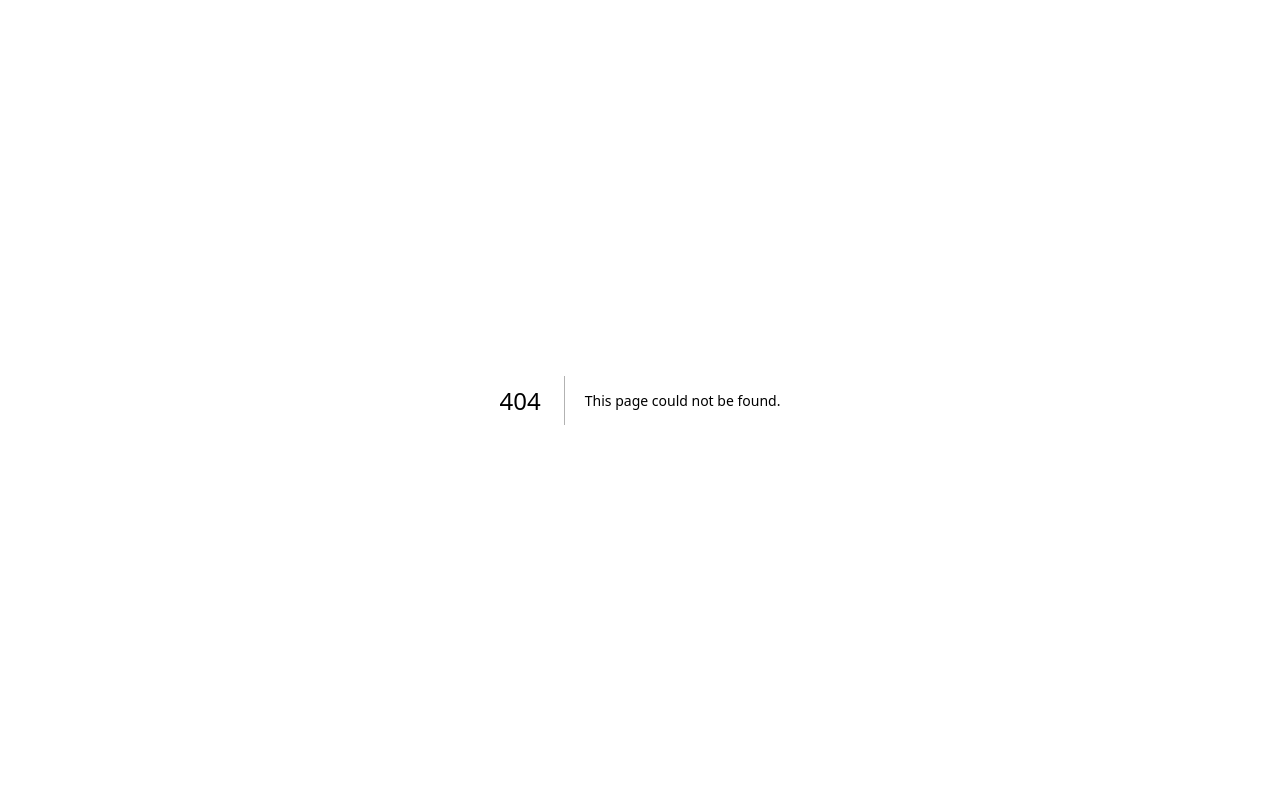
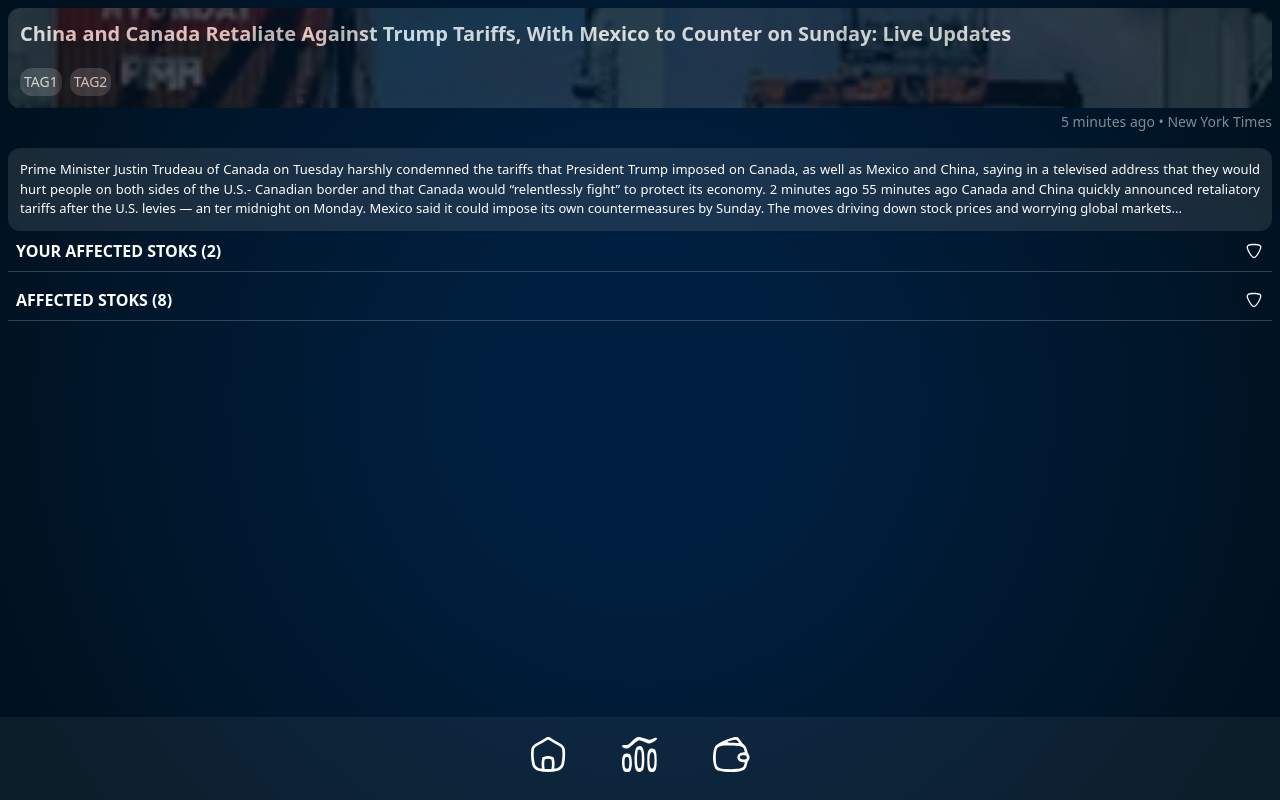
Before and after one commit to emigracja/app, a Next.js app in the folder frontend/: page /news/1 in a window 1280 px wide. Before the commit this address had no page. Built offline with nearby package versions, Linux system fonts and the light colour scheme.

Commit message:
feat(frontend): add detailed news component

```diff
--- a/frontend/src/app/layout.tsx
+++ b/frontend/src/app/layout.tsx
@@ -2,7 +2,6 @@ import type {Metadata, Viewport} from "next";
 import { Geist, Geist_Mono } from "next/font/google";
 import "./globals.css";
 import NavBar from "@/components/navbar/NavBar";
-import {ViewportMetaKeys} from "next/dist/lib/metadata/constants";
 
 const geistSans = Geist({
   variable: "--font-geist-sans",
@@ -43,12 +42,19 @@ export default function RootLayout({
 
     return (
     <html lang="en">
-      <body
+    <body
         className={`${geistSans.variable} ${geistMono.variable} antialiased`}
-      >
-        {children}
-        <NavBar />
-      </body>
+    >
+    <main className="grid grid-rows-[minmax(0,1fr)_auto] h-screen overflow-hidden">
+        <div className="row-start-1 overflow-auto">
+            {children}
+        </div>
+        <div className="row-start-2 w-full">
+            <NavBar/>
+        </div>
+    </main>
+
+    </body>
     </html>
-  );
+    );
 }
--- /dev/null
+++ b/frontend/src/app/news/[id]/page.tsx
@@ -0,0 +1,54 @@
+'use client'
+import { useState } from 'react';
+import Drawer from '@/components/drawer/Drawer';
+import Card from '@/components/news/Card';
+
+const news = {
+    id: "1",
+    title: "China and Canada Retaliate Against Trump Tariffs, With Mexico to Counter on Sunday: Live Updates",
+    publishedAt: "1741209855234",
+    author: "New York Times",
+    affectedStocks: 2,
+    imageUri: "/images/image.png",
+    text: "Prime Minister Justin Trudeau of Canada on Tuesday harshly condemned the tariffs that President Trump imposed on Canada, as well as Mexico and China, saying in a televised address that they would hurt people on both sides of the U.S.- Canadian border and that Canada would “relentlessly fight” to protect its economy. 2 minutes ago 55 minutes ago Canada and China quickly announced retaliatory tariffs after the U.S. levies — an ter midnight on Monday. Mexico said it could impose its own countermeasures by Sunday. The moves driving down stock prices and worrying global markets...",
+    tags: ["TAG1", "TAG2"],
+}
+
+ const NewsDetails = () => {
+    const [selectedDrawer, setSelectedDrawer] = useState<string | null>(null);
+
+    const handleDrawerChange = (id: string) => {
+        setSelectedDrawer(selectedDrawer === id ? null : id);
+    }
+
+    return (
+        <div className="flex flex-col p-2 h-full overflow-hidden" style={{ backgroundColor: "transparent" }}>
+            <Card id={null} title={news.title} publishedAt={news.publishedAt} affectedStocks={null} tags={news.tags} author={news.author} imageUri={news.imageUri} />
+            <article className="relative block text-[13px] text-white mt-10 rounded-xl p-3 box-content bg-white/10 text-justify">
+                {news.text}
+            </article>
+            <div className={"flex flex-col gap-2"}>
+                <Drawer id={"t"} text="YOUR AFFECTED STOKS (2)" open={selectedDrawer === "t"} onChange={handleDrawerChange}>
+                    <div className={"flex flex-col gap-2"}>
+                        <p className={"text-white font-bold"}>AAPL</p>
+                        <p className={"text-white font-bold"}>GOOGL</p>
+                    </div>
+                </Drawer>
+                <Drawer id={"y"} text="AFFECTED STOKS (8)" open={selectedDrawer === "y"} onChange={handleDrawerChange} >
+                    <div className={"flex flex-col gap-2"}>
+                        <p className={"text-white font-bold"}>AAPL</p>
+                        <p className={"text-white font-bold"}>GOOGL</p>
+                        <p className={"text-white font-bold"}>AAPL</p>
+                        <p className={"text-white font-bold"}>GOOGL</p>
+                        <p className={"text-white font-bold"}>AAPL</p>
+                        <p className={"text-white font-bold"}>GOOGL</p>
+                        <p className={"text-white font-bold"}>AAPL</p>
+                        <p className={"text-white font-bold"}>GOOGL</p>
+                    </div>
+                </Drawer>
+            </div>
+        </div>
+    );
+}
+
+export default NewsDetails;
--- a/frontend/src/app/news/page.tsx
+++ b/frontend/src/app/news/page.tsx
@@ -1,8 +1,5 @@
 import {News} from "../../types/news";
 import Card from "@/components/news/Card";
-
-export default function NewsPage() {
-
 const news: News[] = [
     {
         id: "1",
@@ -12,11 +9,103 @@ export default function NewsPage() {
         author: "New York Times",
         tags: ["TAG1", "TAG2"],
         imageUri: "/images/image.png"
-        }
+    },
+    {
+        id: "2",
+        title: "China and Canada Retaliate Against Trump Tariffs, With Mexico to Counter on Sunday: Live Updates",
+        publishedAt: "1741209855234",
+        affectedStocks: 2,
+        author: "New York Times",
+        tags: ["TAG1", "TAG2"],
+        imageUri: "/images/image.png"
+    },
+    {
+        id: "3",
+        title: "China and Canada Retaliate Against Trump Tariffs, With Mexico to Counter on Sunday: Live Updates",
+        publishedAt: "1741209855234",
+        affectedStocks: 2,
+        author: "New York Times",
+        tags: ["TAG1", "TAG2"],
+        imageUri: "/images/image.png"
+    },
+    {
+        id: "4",
+        title: "China and Canada Retaliate Against Trump Tariffs, With Mexico to Counter on Sunday: Live Updates",
+        publishedAt: "1741209855234",
+        affectedStocks: 2,
+        author: "New York Times",
+        tags: ["TAG1", "TAG2"],
+        imageUri: "/images/image.png"
+    },
+    {
+        id: "5",
+        title: "China and Canada Retaliate Against Trump Tariffs, With Mexico to Counter on Sunday: Live Updates",
+        publishedAt: "1741209855234",
+        affectedStocks: 2,
+        author: "New York Times",
+        tags: ["TAG1", "TAG2"],
+        imageUri: "/images/image.png"
+    },
+    {
+        id: "6",
+        title: "China and Canada Retaliate Against Trump Tariffs, With Mexico to Counter on Sunday: Live Updates",
+        publishedAt: "1741209855234",
+        affectedStocks: 2,
+        author: "New York Times",
+        tags: ["TAG1", "TAG2"],
+        imageUri: "/images/image.png"
+    },
+    {
+        id: "7",
+        title: "China and Canada Retaliate Against Trump Tariffs, With Mexico to Counter on Sunday: Live Updates",
+        publishedAt: "1741209855234",
+        affectedStocks: 2,
+        author: "New York Times",
+        tags: ["TAG1", "TAG2"],
+        imageUri: "/images/image.png"
+    },
+    {
+        id: "8",
+        title: "China and Canada Retaliate Against Trump Tariffs, With Mexico to Counter on Sunday: Live Updates",
+        publishedAt: "1741209855234",
+        affectedStocks: 2,
+        author: "New York Times",
+        tags: ["TAG1", "TAG2"],
+        imageUri: "/images/image.png"
+    },
+    {
+        id: "9",
+        title: "China and Canada Retaliate Against Trump Tariffs, With Mexico to Counter on Sunday: Live Updates",
+        publishedAt: "1741209855234",
+        affectedStocks: 2,
+        author: "New York Times",
+        tags: ["TAG1", "TAG2"],
+        imageUri: "/images/image.png"
+    },
+    {
+        id: "10",
+        title: "China and Canada Retaliate Against Trump Tariffs, With Mexico to Counter on Sunday: Live Updates",
+        publishedAt: "1741209855234",
+        affectedStocks: 2,
+        author: "New York Times",
+        tags: ["TAG1", "TAG2"],
+        imageUri: "/images/image.png"
+    },
+    {
+        id: "11",
+        title: "China and Canada Retaliate Against Trump Tariffs, With Mexico to Counter on Sunday: Live Updates",
+        publishedAt: "1741209855234",
+        affectedStocks: 2,
+        author: "New York Times",
+        tags: ["TAG1", "TAG2"],
+        imageUri: "/images/image.png"
+    },
+
 ]
 
+export default function NewsPage() {
     return (
-        <div className="flex flex-col gap-10 p-2" style={{
+        <div className="flex flex-col gap-10 p-2 h-full overflow-scroll" style={{
             backgroundColor: "transparent"
         }}>
             {news.map((element) => (
--- a/frontend/src/app/page.tsx
+++ b/frontend/src/app/page.tsx
@@ -1,5 +1,3 @@
-import Image from "next/image";
-
 export default function Home() {
   return (
     <div style={{
--- /dev/null
+++ b/frontend/src/components/drawer/Drawer.tsx
@@ -0,0 +1,31 @@
+'use client'
+
+import Image from "next/image";
+import arrow from "../../../public/icons/play.svg";
+import {ReactElement} from "react";
+
+const Drawer = ({ id, text,  open, children, onChange }: { id: string,text: string, open: boolean, onChange: (id: string) => void , children: ReactElement | ReactElement[]}) => {
+    return (
+        <div>
+            <label htmlFor={id} className="flex justify-between w-full font-bold p-2 bold  text-white border-b border-white/20 active:bg-white/5">
+                <span>
+                    {text}
+                </span>
+                <Image className={`${open ? "rotate-180" : ""}`} src={arrow} alt={arrow} />
+            </label>
+            <div className='overflow-scroll h-full'>
+               {open && children}
+            </div>
+            <input
+                id={id}
+                name="drawer"
+                className={`w-0 h-0 absolute`}
+                type="checkbox"
+                checked={open}
+                onChange={() => onChange(id)}
+            />
+        </div>
+    );
+};
+
+export default Drawer;
--- a/frontend/src/components/navbar/NavBar.tsx
+++ b/frontend/src/components/navbar/NavBar.tsx
@@ -3,20 +3,23 @@ import Image from "next/image";
 import home from "../../../public/icons/home.svg";
 import stocks from "../../../public/icons/stocks.svg";
 import wallet from "../../../public/icons/wallet.svg";
+import Link from "next/link";
 
 const NavBar = (): ReactElement => {
     const icons = [
-        {src: home, alt: "home"},
+        {src: home, alt: "news"},
         {src: stocks, alt: "stocks"},
         {src: wallet, alt: "wallet"}
     ];
     return (
-        <nav className="absolute bottom-0 flex w-full justify-center align-center box-border bg-white/5">
+        <nav className="flex w-full justify-center align-center box-border bg-white/5">
             <ul className="flex gap-8 py-2 mb-2">
                 {icons.map((icon, index) => (
                     <li key={index}>
                         <button className="p-3 rounded-xl active:bg-white/10">
-                            <Image className="select-none pointer-events-none" src={icon.src} alt={icon.alt}/>
+                            <Link href={`/${icon.alt}`}>
+                                <Image className="select-none pointer-events-none" src={icon.src} alt={icon.alt}/>
+                            </Link>
                         </button>
                     </li>
                 ))}
--- a/frontend/src/components/news/Card.tsx
+++ b/frontend/src/components/news/Card.tsx
@@ -3,10 +3,10 @@ import Tag from "@/components/news/Tag";
 import Image from "next/image";
 
 interface Props {
-    id: string;
+    id: string | null;
     title: string;
     publishedAt: string;
-    affectedStocks: number;
+    affectedStocks: number | null;
     tags: string[];
     author: string;
     imageUri: string;
@@ -14,7 +14,7 @@ interface Props {
 
 const getTimeDifference = (publishedAt: string): string => {
     const now = Date.now();
-    const published = parseInt(publishedAt) * 1000;
+    const published = parseInt(publishedAt);
     const diff = now - published;
 
     const timeUnits = [
@@ -46,8 +46,8 @@ const Card = ({
     const publishedAtString = getTimeDifference(publishedAt);
 
     return (
-        <a className="relative block text-xl text-white rounded-xl p-3 box-content" href={`/news/${id}`}>
-            <section className="flex flex-col gap-5 justify-end">
+        <section className="relative block text-xl text-white rounded-xl p-3 box-content" >
+            <a href={ id != null ? `/news/${id}` : ''} className="flex flex-col gap-5 justify-end">
                 <p className={"text-white font-bold"}>
                     {title}
                 </p>
@@ -55,13 +55,15 @@ const Card = ({
                     <div className={"flex gap-2"}>
                         {tags.map((tag) => <Tag key={tag}>{tag}</Tag>)}
                     </div>
+                    {affectedStocks &&
                     <p className={"text-white font-bold text-sm h-0 mt-3"}>
                         Affected Stocks ({affectedStocks})
                     </p>
+                    }
                 </div>
-            </section>
+            </a>
             <Image
-                className="absolute inset-0 object-cover box-content opacity-60 rounded-xl"
+                className="absolute inset-0 object-cover box-content opacity-60 rounded-xl pointer-events-none"
                 src={imageUri}
                 alt="background"
                 layout="fill"
@@ -69,7 +71,7 @@ const Card = ({
             <div className={"absolute text-white -bottom-6 right-0 opacity-50 text-sm"}>
                 {publishedAtString} {"•"} {author}
             </div>
-        </a>
+        </section>
     )
 }
 
```
Also changed, not shown: frontend/public/icons/play.svg (added). Lines whose indentation alone changed are shown as unchanged.
